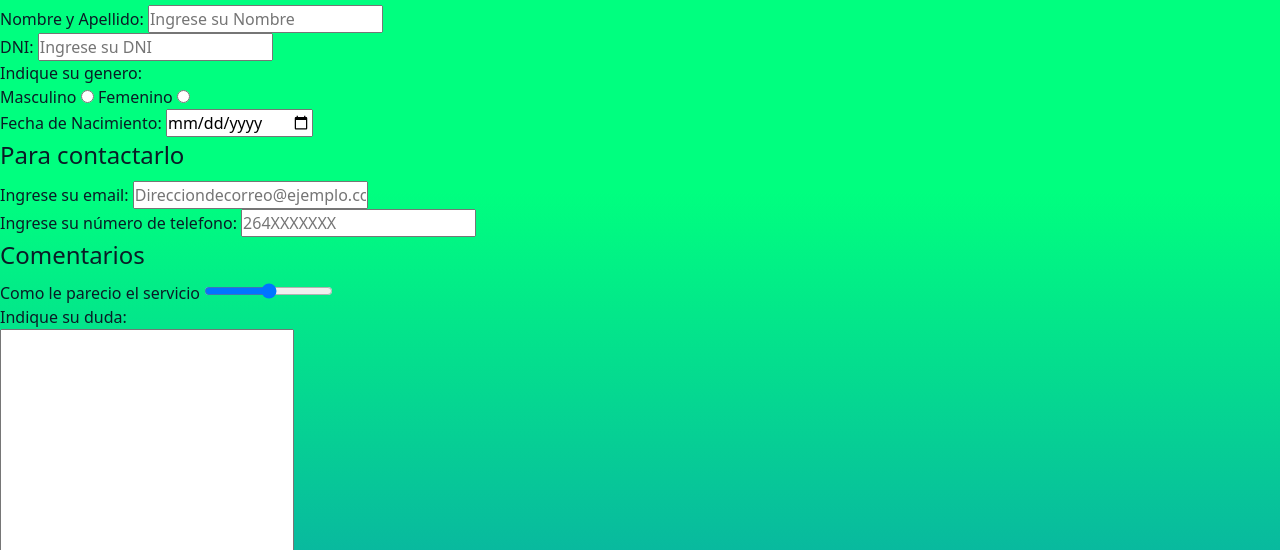
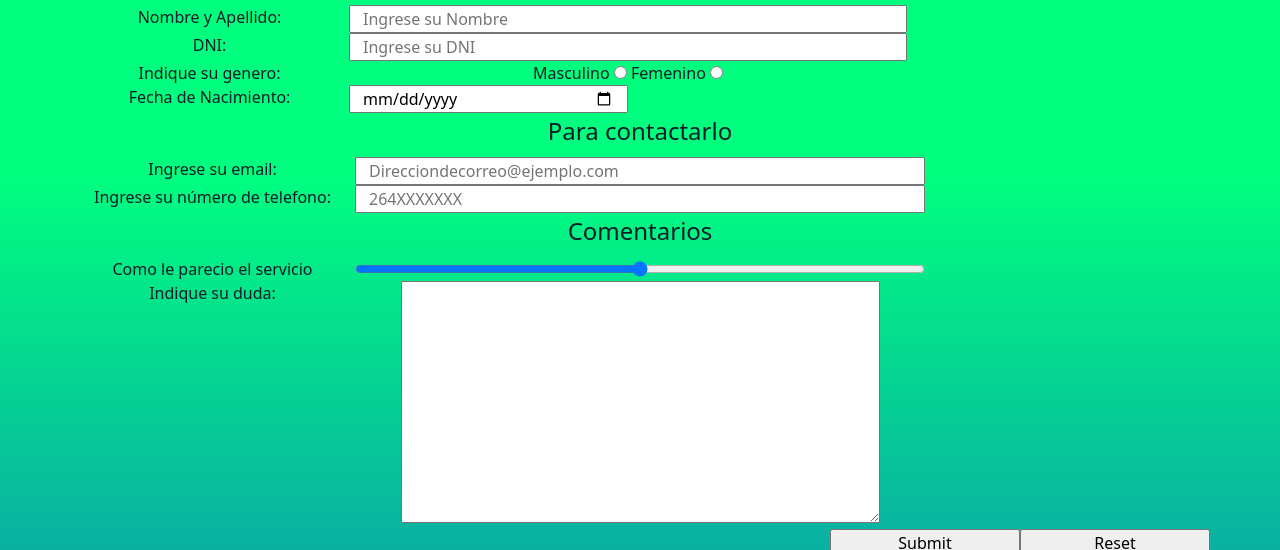
Before and after one commit to EstebanALucero/PF-LuceroEsteban, a plain HTML site: page pages/contacto.html in a window 1280 px wide. Shown: the part 141-691 px from the top of the page. Drawn offline with nearby package versions, Linux system fonts and the light colour scheme.

Commit message:
Se diseño el formulario

```diff
--- a/pages/contacto.html
+++ b/pages/contacto.html
@@ -44,58 +44,62 @@
     </header>
 
     <main>
-        <h2 class="body__main__pagina">Formulario de contacto</h2>
+        <div class="container">
+            <div class="row text-center">
+                <h2 class="col-12">Formulario de contacto</h2>
         <form action="" method="post" id="Formulario">
-                <fieldset id="Personales">
-                    <legend>Ingrese sus datos segun Documento</legend>
-                    <div>
-                        <label for="Nombre">Nombre y Apellido: </label>
-                        <input type="text" name="Nombre" id="Nombre" placeholder="Ingrese su Nombre" required>
+                <fieldset id="Personales" class="row">
+                    <legend class="col-12">Ingrese sus datos segun Documento</legend>
+                    <div class="row">
+                        <label for="Nombre" class="col-3">Nombre y Apellido: </label>
+                        <input type="text" name="Nombre" id="Nombre" class="col-6" placeholder="Ingrese su Nombre" required>
                     </div>
-                    <div>
-                        <label for="Documento">DNI: </label>
-                        <input type="text" name="Documento" id="Documento" placeholder="Ingrese su DNI" required>
+                    <div class="row">
+                        <label for="Documento" class="col-3">DNI: </label>
+                        <input type="text" name="Documento" id="Documento" class="col-6" placeholder="Ingrese su DNI" required>
                     </div>
-                    <div>
-                        <label for="Genero">Indique su genero:</label>
-                        <div>
+                    <div class="row">
+                        <label for="Genero" class="col-3">Indique su genero:</label>
+                        <div class="col-6">
                             Masculino <input type="radio" name="Genero" id="GeneroM" value="Masculino">
                             Femenino <input type="radio" name="Genero" id="GeneroF" value="Femenino">
                         </div>
                     </div>
-                    <div>
-                        <label for="Nacimiento">Fecha de Nacimiento: </label>
-                        <input type="date" name="Nacimiento" id="Nacimiento">
+                    <div class="row">
+                        <label for="Nacimiento" class="col-3">Fecha de Nacimiento: </label>
+                        <input type="date" name="Nacimiento" id="Nacimiento" class="col-3">
                     </div>
                 </fieldset>
                 <fieldset id="Contactar">
-                    <legend>Para contactarlo</legend>
-                    <div>
-                        <label for="Email">Ingrese su email: </label>
-                        <input type="email" name="Email" id="Email" placeholder="Direcciondecorreo@ejemplo.com" required>
+                    <legend class="col-12">Para contactarlo</legend>
+                    <div class="row">
+                        <label for="Email" class="col-3">Ingrese su email: </label>
+                        <input type="email" name="Email" id="Email" class="col-6" placeholder="Direcciondecorreo@ejemplo.com" required>
                     </div>
-                    <div>
-                        <label for="Numero">Ingrese su número de telefono:</label>
-                        <input type="tel" name="Numero" id="Nuemro" placeholder="264XXXXXXX" required>
+                    <div class="row">
+                        <label for="Numero" class="col-3">Ingrese su número de telefono:</label>
+                        <input type="tel" name="Numero" id="Nuemro" class="col-6" placeholder="264XXXXXXX" required>
                 </fieldset>
                 <fieldset id="Com">
-                    <legend>Comentarios</legend>
-                    <div>
-                        <label for="Satisfaccion">Como le parecio el servicio</label>
-                        <input type="range" name="Satisfaccion" id="Satisfaccion">
+                    <legend class="col-12">Comentarios</legend>
+                    <div class="row">
+                        <label for="Satisfaccion" class="col-3">Como le parecio el servicio</label>
+                        <input type="range" name="Satisfaccion" id="Satisfaccion" class="col-6">
                     </div>
-                    <div>
-                        <label for="Comentario">Indique su duda:</label>
-                    </div>
-                    <div>
-                        <textarea name="comentario" id="Comentario" cols="30" rows="10"></textarea>
+                    <div class="row">
+                        <label for="Comentario" class="col-3">Indique su duda:</label>
+                        <div class="col-6">
+                            <textarea name="comentario" id="Comentario" cols="50" rows="10"></textarea>
+                        </div>
                     </div>
                 </fieldset>
-                <div id="Enviar">
-                    <input type="submit">
-                    <input type="reset">
+                <div id="Enviar" class="row justify-content-end">
+                    <input type="submit" class="col-2">
+                    <input type="reset" class="col-2">
                 </div>
         </form>
+            </div>
+        </div>
         <div class="main__flotante"><a href="https://web.whatsapp.com" target="_blank"><img src="https://static.vecteezy.com/system/resources/previews/002/534/047/original/social-media-whatsapp-black-logo-mobile-app-icon-free-free-vector.jpg" alt="" class="main__flotante__img"></a></div>
     </main>
 
```
